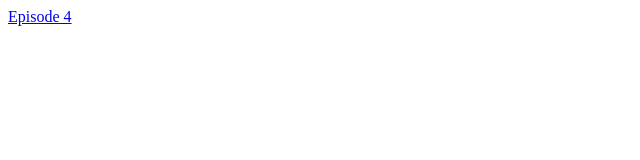
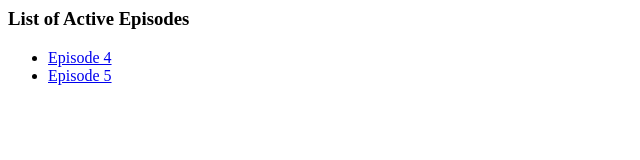
Before and after one commit to clorenz7/ted_lasso_forms, a plain HTML site: page docs/index.html in a window 1280 px wide. Shown: the whole page, without its empty margins (0-640 px from the left). Drawn offline with Linux system fonts and the light colour scheme.

Commit message:
Updated Index of Active Episodes

```diff
--- a/docs/index.html
+++ b/docs/index.html
@@ -1,2 +1,7 @@
 
-<a href="lasso_formspree_ep4.html" >Episode 4</a>
+<h3>List of Active Episodes</h3>
+
+<ul>
+  <li><a href="lasso_formspree_ep4.html">Episode 4</a></li>
+  <li><a href="lasso_formspree_ep5.html">Episode 5</a></li>
+</ul>
```
